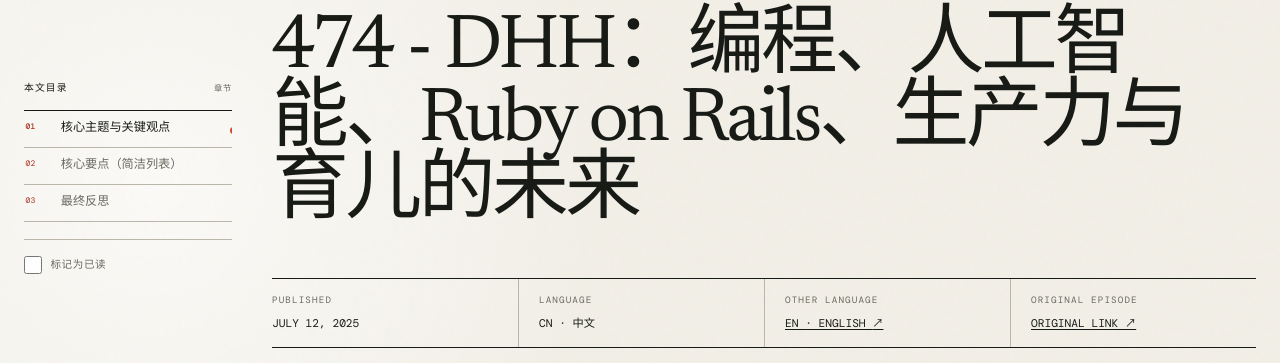
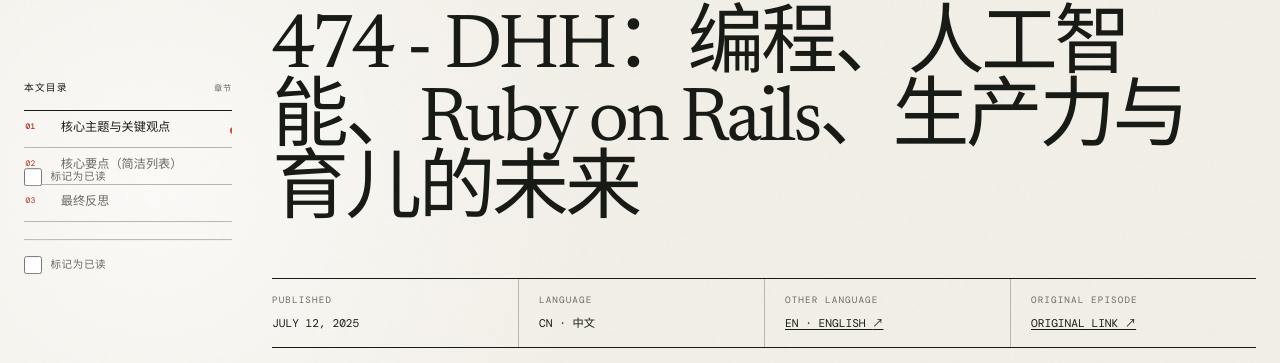
Before and after one commit to allenlsy/lex-summary, a Jekyll site: the page built from _posts/2025-07-12-474-dhh-future-of-programming-ai-ruby-on-rails-productivity-parenting-cn.md, in a window 1280 px wide. Shown: the part 273-636 px from the top of the page. Built offline with Jekyll 4.4.1, drawn with Linux system fonts in a browser that asks for light colours; comment, search, counter and statistics services are not loaded.

Commit message:
Show a floating read toggle for articles without a nav tree

```diff
--- a/_layouts/post.html
+++ b/_layouts/post.html
@@ -52,14 +52,19 @@
             <ol data-post-toc-list></ol>
           </nav>
         </details>
-        <label class="read-toggle read-toggle-rail">
-          <input type="checkbox" data-read-toggle>
-          <span>{% if page.language == 'cn' %}标记为已读{% else %}Mark as read{% endif %}</span>
-        </label>
       </div>
+      <label class="read-toggle read-toggle-rail">
+        <input type="checkbox" data-read-toggle>
+        <span>{% if page.language == 'cn' %}标记为已读{% else %}Mark as read{% endif %}</span>
+      </label>
     </aside>
     <div class="post-content">{{ content }}</div>
   </div>
+
+  <label class="read-toggle read-toggle-rail read-toggle-float" hidden>
+    <input type="checkbox" data-read-toggle>
+    <span>{% if page.language == 'cn' %}标记为已读{% else %}Mark as read{% endif %}</span>
+  </label>
 
   {% if site.disqus.shortname %}
   <section class="comments wide-container" aria-labelledby="comments-title">
--- a/assets/css/style.css
+++ b/assets/css/style.css
@@ -163,9 +163,10 @@
 .post-read-status label { display: inline-flex; align-items: center; gap: .55rem; cursor: pointer; }
 .read-toggle input { width: 1.1rem; height: 1.1rem; margin: 0; accent-color: var(--accent); cursor: pointer; }
 .read-toggle input:focus-visible { outline: 2px solid var(--accent); outline-offset: 3px; }
-.read-toggle-rail { display: flex; align-items: center; gap: .55rem; margin-top: 1.1rem; padding-top: 1rem; border-top: 1px solid var(--rule); color: var(--muted); font-family: var(--mono); font-size: .66rem; letter-spacing: .06em; text-transform: uppercase; cursor: pointer; }
+.read-toggle-rail { display: flex; align-items: center; gap: .55rem; flex: 0 0 auto; margin-top: 1.1rem; padding-top: 1rem; border-top: 1px solid var(--rule); color: var(--muted); font-family: var(--mono); font-size: .66rem; letter-spacing: .06em; text-transform: uppercase; cursor: pointer; }
 .read-toggle-rail:hover { color: var(--ink); }
 .read-toggle-rail span { line-height: 1.3; }
+.read-toggle-float { position: fixed; top: 50%; left: 1.5rem; margin: 0; padding: 1rem 0; border-top: 0; transform: translateY(-50%); }
 .post-body { display: block; max-width: 64rem; margin-inline: 0 auto; }
 .post-content { font-size: clamp(1.15rem, 2vw, 1.38rem); line-height: 1.75; }
 .post-content > p:first-child::first-letter { float: left; margin: .11em .1em 0 0; color: var(--accent); font-size: 4.8em; line-height: .7; }
@@ -178,8 +179,8 @@
 .post-content td { padding: .7em .9em; border-bottom: 1px solid var(--rule); vertical-align: top; }
 .post-content tbody tr:nth-child(even) { background: var(--paper-deep); }
 .post-content tbody tr:last-child td { border-bottom: 1px solid var(--ink); }
-.post-toc { position: fixed; top: 50%; left: 1.5rem; width: 13rem; max-height: calc(100vh - 3rem); overflow-y: auto; transform: translateY(-50%); scrollbar-width: thin; }
-.post-toc-inner { padding-right: 0; border-right: 0; }
+.post-toc { position: fixed; top: 50%; left: 1.5rem; width: 13rem; max-height: calc(100vh - 3rem); display: flex; flex-direction: column; transform: translateY(-50%); }
+.post-toc-inner { padding-right: 0; border-right: 0; flex: 1 1 auto; min-height: 0; overflow-y: auto; scrollbar-width: thin; }
 .post-toc details > summary { display: flex; align-items: baseline; justify-content: space-between; gap: .75rem; padding: 0 0 .85rem; border-bottom: 1px solid var(--ink); font-family: var(--mono); font-size: .61rem; font-weight: 500; letter-spacing: .12em; text-transform: uppercase; cursor: pointer; list-style: none; }
 .post-toc details > summary::-webkit-details-marker { display: none; }
 .post-toc-summary-note { color: var(--muted); font-size: .52rem; letter-spacing: .08em; }
@@ -242,7 +243,7 @@
   .post-meta { margin: 3rem auto 4rem; }
   .post-body { margin-inline: auto; }
   .comments { margin-inline: auto; }
-  .post-toc { position: static; top: auto; left: auto; width: auto; max-height: none; overflow: visible; transform: none; margin: 0 0 2.75rem; border-top: 1px solid var(--ink); border-bottom: 1px solid var(--ink); }
+  .post-toc { position: static; top: auto; left: auto; width: auto; max-height: none; display: block; overflow: visible; transform: none; margin: 0 0 2.75rem; border-top: 1px solid var(--ink); border-bottom: 1px solid var(--ink); }
   .post-toc-inner { position: static; max-height: none; padding: 0; overflow: visible; border-right: 0; }
   .post-toc details > summary { padding: .85rem 0; border-bottom: 0; }
   .post-toc details[open] > summary { border-bottom: 1px solid var(--rule); }
--- a/assets/js/read-tracking.js
+++ b/assets/js/read-tracking.js
@@ -23,21 +23,29 @@
     saveSet(ids);
   }
 
-  // Article page: expose a manual read toggle persisted to localStorage
+  // Article page: read toggles persisted to localStorage, synced across variants
   var article = document.querySelector("article.post[data-article-id]");
   if (article) {
     var articleId = article.getAttribute("data-article-id");
-    var toggle = article.querySelector("[data-read-toggle]");
-    if (toggle && articleId) {
-      toggle.checked = readSet().indexOf(articleId) !== -1;
-      toggle.addEventListener("change", function () {
-        if (toggle.checked) {
-          markRead(articleId);
-        } else {
-          var ids = readSet().filter(function (id) { return id !== articleId; });
-          saveSet(ids);
-        }
+    var toggles = article.querySelectorAll("[data-read-toggle]");
+    if (toggles.length && articleId) {
+      var isRead = readSet().indexOf(articleId) !== -1;
+      Array.prototype.forEach.call(toggles, function (toggle) {
+        toggle.checked = isRead;
+        toggle.addEventListener("change", function () {
+          var nowChecked = toggle.checked;
+          Array.prototype.forEach.call(toggles, function (other) { other.checked = nowChecked; });
+          if (nowChecked) {
+            markRead(articleId);
+          } else {
+            saveSet(readSet().filter(function (id) { return id !== articleId; }));
+          }
+        });
       });
+      // Articles without a heading tree get a floating toggle in the nav area
+      var toc = article.querySelector(".post-toc");
+      var floatToggle = article.querySelector(".read-toggle-float");
+      if (toc && toc.hidden && floatToggle) floatToggle.hidden = false;
     }
     return;
   }
```
Also changed, not shown: 1 other file.
